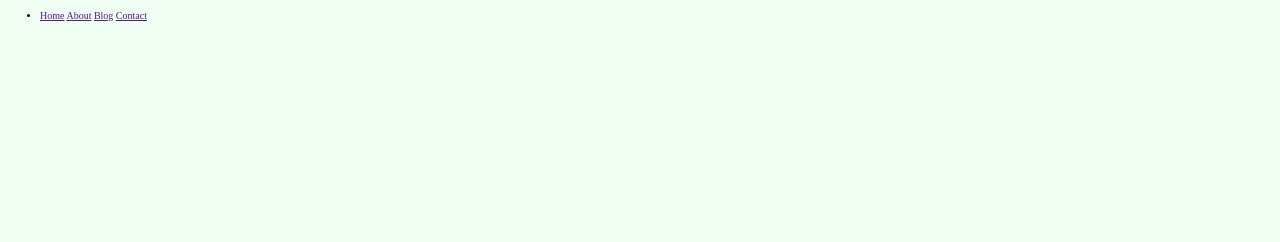
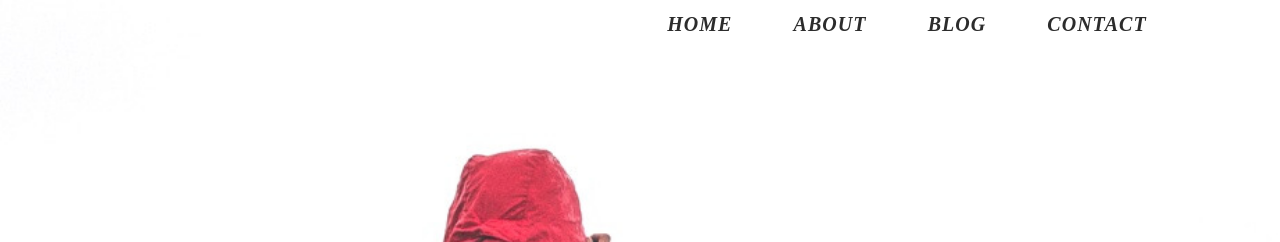
Before and after one commit to Jahanban/jahanban-tahir-project-two, a plain HTML site: page contact.html in a window 1280 px wide. Shown: the top 242 px of the page. Drawn offline with Linux system fonts and the light colour scheme.

Commit message:
header contact page

```diff
--- a/contact.html
+++ b/contact.html
@@ -8,19 +8,22 @@
     <link rel="stylesheet" href="styles/style.css">
     <title>Captured contact</title>
 </head>
-<header>
-    <!-- insert background image image in css -->
-    <nav class="contact-navbar">
-        <ul>
-            <li>
-                <a href="">Home</a>
-                <a href="">About</a>
-                <a href="">Blog</a>
-                <a href="">Contact</a>
-            </li>
+<section class="wrapper">
+    <header class="cont-top">
+
+
+        <nav class="cont-navbar">
+            <ul class="cont-nav-link">
+                <li><a href="index.html">Home</a></li>
+                <li><a href="">About</a></li>
+                <li><a href="blog.html">Blog</a></li>
+                <li><a href="contact.html">Contact</a></li>
             </ul>
         </nav>
+        <div>
             <h1>get in touch</h1>
+        </div>
+
     </header>
 
     <section>
@@ -47,6 +50,8 @@
             </form>
         </section>
     </section>
+</section>
+
 
 
 
--- a/styles/sass/_blogheader.scss
+++ b/styles/sass/_blogheader.scss
@@ -8,24 +8,30 @@ body {
   width: 100%;
   height: 100vh;
   overflow: hidden;
-  // display: flex;
-  // flex-direction: column;
   position: relative;
 }
 
-ul.blog-nav-link li  {
-  list-style: none;
-  // text-decoration: none;
-  width: 35%;
-  display: flex;
-  justify-content: space-between;
-  margin-left: 50%;
 
+
+.blog-navbar {
+  margin-left: 54%;
+  width: calc(100% - 54%);
+  height: auto;
 }
 
-ul.blog-nav-link a{
+ul.blog-nav-link {
+  display: flex;
+  flex-direction: row;
+  list-style: none;
+  justify-content: space-evenly;
+}
+
+
+ul.blog-nav-link li a{
   text-decoration: none;
 }
+
+
 
 .blog-top h1{
    padding-left: 41%;
--- /dev/null
+++ b/styles/sass/_contactheader.scss
@@ -0,0 +1,46 @@
+body {
+  background-color: $color-ice;
+}
+
+.cont-top {
+  background-image: url(../images/contact-header.jpg);
+  background-size: cover;
+  width: 100%;
+  height: 100vh;
+  overflow: hidden;
+  display: flex;
+  position: relative;
+}
+
+
+
+.cont-navbar {
+  margin-left: 49%;
+width: calc(100% - 49%);
+height: auto;
+}
+
+ul.cont-nav-link{
+  display: flex;
+  flex-direction: row;
+  list-style: none;
+  // justify-content: space-evenly;
+  max-width: 100%;
+}
+
+.cont-nav-link li{
+padding-right: 10%;
+}
+
+.cont-nav-link li a{
+  text-decoration: none;
+
+}
+
+
+.cont-top h1{
+  max-width: 100%;
+  position: absolute;
+left: 17%;
+top: -22%;
+}
--- a/styles/sass/_fonts.scss
+++ b/styles/sass/_fonts.scss
@@ -133,3 +133,22 @@ ul.blog-nav-link li a {
     @include fontSizeBody(2rem);
     color: $color-white;
 }
+
+//Font styling for contact page
+
+
+ul.cont-nav-link li a {
+    font-size: 2rem;
+    color: $color-black;
+    font-family: $heading-font;
+    font-weight: bold;
+    font-style: italic;
+    text-align: center;
+    line-height: 2.9rem;
+    letter-spacing: 1px;
+    text-transform: uppercase;
+}
+
+.cont-top h1 {
+    font-size: 8rem;
+}
--- a/styles/sass/style.scss
+++ b/styles/sass/style.scss
@@ -18,3 +18,6 @@
 @import "blogmain";
 @import "blogcomment";
 @import "blogfooter";
+
+
+@import "contactheader";
```
Also changed, not shown: blog.html (+4 -6 lines), styles/style.css. Lines whose indentation alone changed are shown as unchanged.
